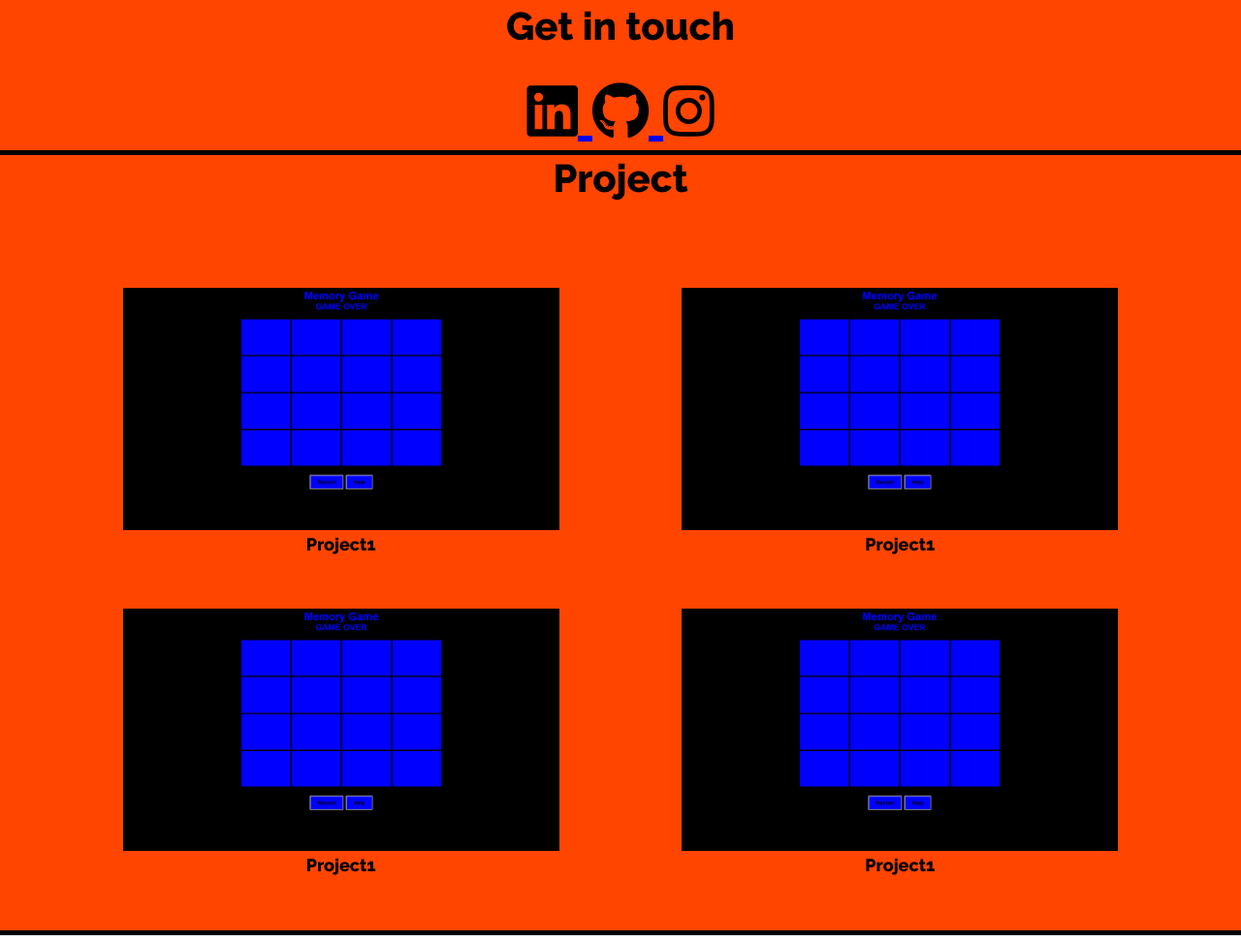
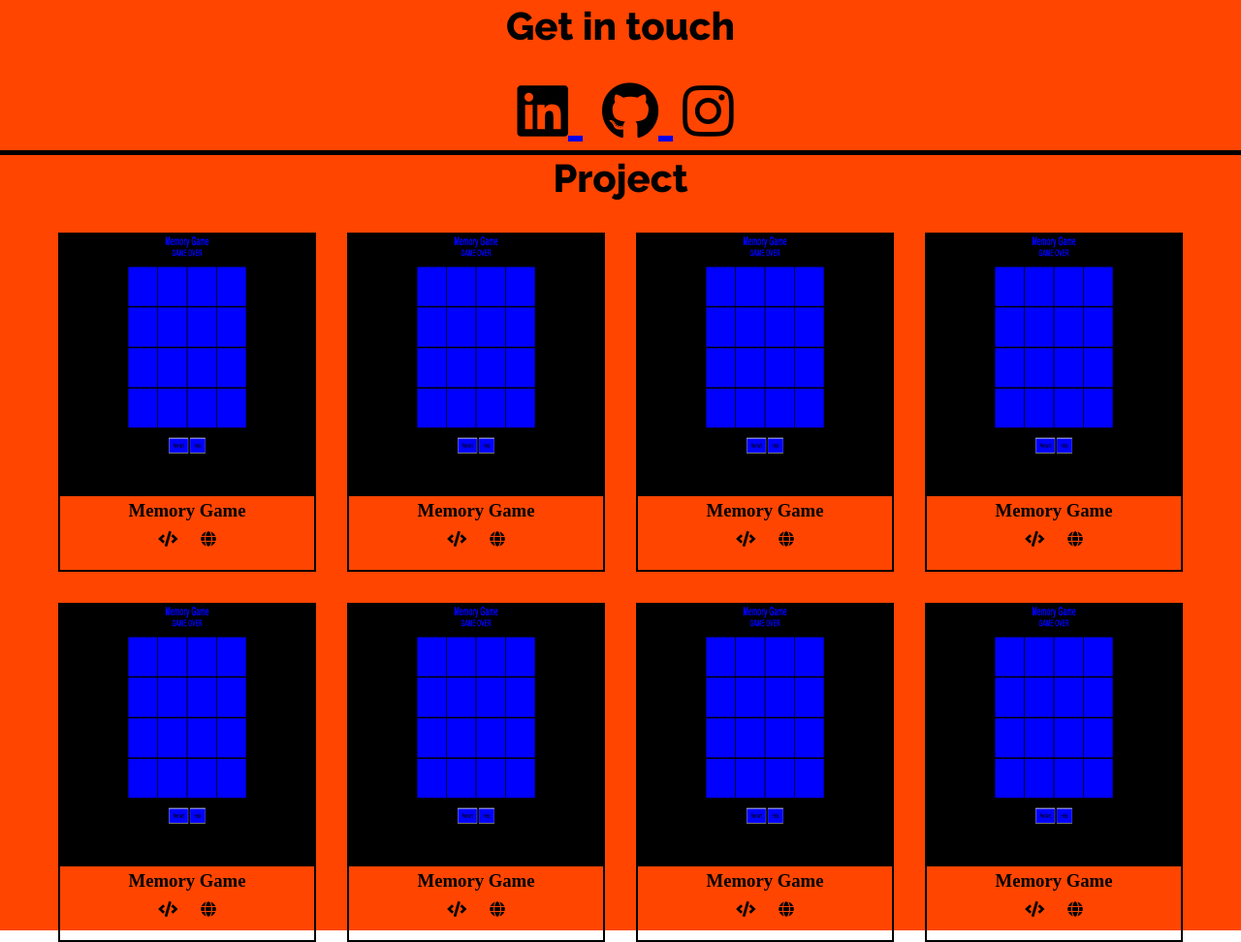
Before and after one commit to ibkibk/new-portfolio, a plain HTML site: page index.html in a window 1280 px wide. Shown: the part 1445-2417 px from the top of the page at 97% size. Drawn offline with Linux system fonts and the light colour scheme.

Commit message:
project section fixed

```diff
--- a/index.html
+++ b/index.html
@@ -1,14 +1,20 @@
 <!DOCTYPE html>
 <html lang="en">
-
   <head>
-    <meta charset="UTF-8">
-    <meta name="viewport" content="width=device-width, initial-scale=1.0">
-    <meta http-equiv="X-UA-Compatible" content="ie=edge">
-    <link rel="stylesheet" href="https://use.fontawesome.com/releases/v5.6.3/css/all.css"
-        integrity="sha384-UHRtZLI+pbxtHCWp1t77Bi1L4ZtiqrqD80Kn4Z8NTSRyMA2Fd33n5dQ8lWUE00s/" crossorigin="anonymous">
-    <link href="https://fonts.googleapis.com/css?family=Raleway:800|Roboto+Slab" rel="stylesheet">
-    <link rel="stylesheet" href="main.css">
+    <meta charset="UTF-8" />
+    <meta name="viewport" content="width=device-width, initial-scale=1.0" />
+    <meta http-equiv="X-UA-Compatible" content="ie=edge" />
+    <link
+      rel="stylesheet"
+      href="https://use.fontawesome.com/releases/v5.6.3/css/all.css"
+      integrity="sha384-UHRtZLI+pbxtHCWp1t77Bi1L4ZtiqrqD80Kn4Z8NTSRyMA2Fd33n5dQ8lWUE00s/"
+      crossorigin="anonymous"
+    />
+    <link
+      href="https://fonts.googleapis.com/css?family=Raleway:800|Roboto+Slab"
+      rel="stylesheet"
+    />
+    <link rel="stylesheet" href="main.css" />
     <title>Document</title>
   </head>
 
@@ -28,7 +34,9 @@
         =
       </div>
       <div class="header">
-            <h1>Hello I'm <span>Ibrahim Kurhan</span><br>I am a Front End Developer</h1>
+        <h1>
+          Hello I'm <span>Ibrahim Kurhan</span><br />I am a Front End Developer
+        </h1>
       </div>
     </div>
     <section class="about" id="about-target">
@@ -36,18 +44,19 @@
       <div class="next">
         <div class="textbox">
           <p>
-                    Lorem Ipsum is simply dummy text of the printing and typesetting industry.
-                    Lorem Ipsum has been the industry's standard dummy text ever since the 1500s,
-                    when an unknown printer took a galley of type and scrambled it to make a type
-                    specimen book. It has survived not only five centuries, but also the leap into
-                    electronic typesetting, remaining essentially unchanged. It was popularised in the
-                    1960s with the release of Letraset sheets containing Lorem Ipsum passages, and more
-                    recently with desktop publishing software like Aldus PageMaker including versions of
-                    Lorem Ipsum.
+            Lorem Ipsum is simply dummy text of the printing and typesetting
+            industry. Lorem Ipsum has been the industry's standard dummy text
+            ever since the 1500s, when an unknown printer took a galley of type
+            and scrambled it to make a type specimen book. It has survived not
+            only five centuries, but also the leap into electronic typesetting,
+            remaining essentially unchanged. It was popularised in the 1960s
+            with the release of Letraset sheets containing Lorem Ipsum passages,
+            and more recently with desktop publishing software like Aldus
+            PageMaker including versions of Lorem Ipsum.
           </p>
         </div>
         <div class="imgbox">
-                <img src="IMG_banner.jpg" alt="picture" class="image">
+          <img src="IMG_banner.jpg" alt="picture" class="image" />
         </div>
       </div>
       <div class="section-follow">
@@ -66,45 +75,75 @@
       </div>
     </section>
     <section class="project" id="project-target">
-
+      <h1>Project</h1>
       <div class="wrapper">
-        <h1>Project</h1>
         <div class="box one">
-          <img src="Screenshot (7).png" alt="">
-          <p>Project1</p>
+          <img src="Screenshot (7).png" />
+          <h3>Memory Game</h3>
+          <div class="code">
+            <a><i class="fas fa-code"></i></a>
+            <a><i class="fas fa-globe"></i></a>
+          </div>
         </div>
         <div class="box two">
-          <img src="Screenshot (7).png" alt="">
-          <p>Project1</p>
+          <img src="Screenshot (7).png" />
+          <h3>Memory Game</h3>
+          <div class="code">
+            <a><i class="fas fa-code"></i></a>
+            <a><i class="fas fa-globe"></i></a>
+          </div>
         </div>
         <div class="box three">
-          <img src="Screenshot (7).png" alt="">
-          <p>Project1</p>
+          <img src="Screenshot (7).png" />
+          <h3>Memory Game</h3>
+          <div class="code">
+            <a><i class="fas fa-code"></i></a>
+            <a><i class="fas fa-globe"></i></a>
+          </div>
         </div>
         <div class="box four">
-          <img src="Screenshot (7).png" alt="">
-          <p>Project1</p>
+          <img src="Screenshot (7).png" />
+          <h3>Memory Game</h3>
+          <div class="code">
+            <a><i class="fas fa-code"></i></a>
+            <a><i class="fas fa-globe"></i></a>
+          </div>
+        </div>
+        <div class="box five">
+          <img src="Screenshot (7).png" />
+          <h3>Memory Game</h3>
+          <div class="code">
+            <a><i class="fas fa-code"></i></a>
+            <a><i class="fas fa-globe"></i></a>
+          </div>
+        </div>
+        <div class="box six">
+          <img src="Screenshot (7).png" />
+          <h3>Memory Game</h3>
+          <div class="code">
+            <a><i class="fas fa-code"></i></a>
+            <a><i class="fas fa-globe"></i></a>
+          </div>
+        </div>
+        <div class="box seven">
+          <img src="Screenshot (7).png" />
+          <h3>Memory Game</h3>
+          <div class="code">
+            <a><i class="fas fa-code"></i></a>
+            <a><i class="fas fa-globe"></i></a>
+          </div>
+        </div>
+        <div class="box eight">
+          <img src="Screenshot (7).png" />
+          <h3>Memory Game</h3>
+          <div class="code">
+            <a><i class="fas fa-code"></i></a>
+            <a><i class="fas fa-globe"></i></a>
+          </div>
         </div>
       </div>
     </section>
-    <!-- <section class="project">
-      <div class="card middle">
-          <div class="front">
-             <img src="Screenshot (7).png" alt="">
-          </div>
-          <div class="back">
-              <div class="back-content middle">
-                  <h2>Description</h2>
-                  <p>text goes here</p>
-              </div>
-          </div>
-      </div>
-
-
-    </section> -->
 
     <script src="app.js"></script>
-
   </body>
-
 </html>
--- a/main.scss
+++ b/main.scss
@@ -1,6 +1,6 @@
 * {
-    padding:0;
-    margin:0;
+  padding: 0;
+  margin: 0;
   box-sizing: border-box;
 }
 html {
@@ -14,16 +14,16 @@
 
 nav {
   z-index: 10;
-    font-family:'Raleway';
-    width:100%;
-    transition:.6s;
+  font-family: "Raleway";
+  width: 100%;
+  transition: 0.6s;
   height: 100%;
 }
 .new {
   border-bottom: 5px solid black;
 }
 
-  .menu-btn{
+.menu-btn {
   display: none;
 }
 
@@ -39,53 +39,52 @@
 
 nav ul a {
   text-decoration: none;
-    color:white;
-    margin:32px;
-    font-size:20px;
+  color: white;
+  margin: 32px;
+  font-size: 20px;
   margin-right: 40px;
   text-transform: uppercase;
 }
 
 nav ul li a::after {
-  content: '';
+  content: "";
   display: block;
   width: 0;
   height: 3px;
   border-radius: 30%;
   margin-top: 5px;
   background: white;
-  transition: widht .3s;
+  transition: widht 0.3s;
 }
 
 nav ul li a:hover:after {
   width: 100%;
-   transition: width .3s;
+  transition: width 0.3s;
 }
 
 .header {
-    height:88vh;
+  height: 88vh;
   display: flex;
   align-items: center;
   justify-content: flex-end;
   justify-content: left;
   background-color: orangered;
-
 }
 
 h1 {
   font-family: "Raleway";
   text-align: center;
-    color:black;
-    font-size:40px;
+  color: black;
+  font-size: 40px;
 }
 
 .section-follow {
   display: flex;
-    height:25vh;
+  height: 25vh;
   align-items: center;
   justify-content: center;
   flex-direction: column;
-    background-color:orangered;
+  background-color: orangered;
   border-bottom: 5px solid black;
 }
 
@@ -94,29 +93,27 @@ nav ul li a:hover:after {
   display: flex;
   justify-content: space-between;
 
-    li{
+  li {
     color: black;
   }
-
 }
 
-  @media(max-width:578px) {
-
+@media (max-width: 578px) {
   nav {
     display: flex;
     position: fixed;
-      height:100vh;
-      transform:scaleY(0) translateY(1200px);
-      background:rgba(255, 255, 255, 0.8);
-      transition:1s;
+    height: 100vh;
+    transform: scaleY(0) translateY(1200px);
+    background: rgba(255, 255, 255, 0.8);
+    transition: 1s;
   }
 
   nav.active {
-      transform:scaleY(1) translateY(0px);
+    transform: scaleY(1) translateY(0px);
   }
 
   nav ul {
-      margin:0 auto;
+    margin: 0 auto;
     align-items: center;
     flex-direction: column;
     justify-content: center;
@@ -128,40 +125,40 @@ nav ul li a:hover:after {
   }
 
   nav li a {
-      font-size:20px;
+    font-size: 20px;
     position: relative;
     color: black;
   }
 
   nav ul li a:hover:after {
     width: 100%;
-      transition: width .3s;
+    transition: width 0.3s;
     background-color: black;
-
   }
 
   .menu-btn {
-      z-index:10;
-      color:#474747;
-      display:block;
+    z-index: 10;
+    color: #474747;
+    display: block;
     position: fixed;
-      right:16px; top: 16px;
-      font-size:64px;
-      transition:0.7s;
-      font-family:'Roboto Slab';
+    right: 16px;
+    top: 16px;
+    font-size: 64px;
+    transition: 0.7s;
+    font-family: "Roboto Slab";
     cursor: pointer;
-      transform:rotate(0deg);
+    transform: rotate(0deg);
   }
 
   .menu-btn.active {
-      transform:rotate(45deg);
+    transform: rotate(45deg);
   }
-
 }
 h1 {
   height: 10vh;
 }
-  .about{
+//About section
+.about {
   height: 100vh;
   display: grid;
   justify-content: space-between;
@@ -169,6 +166,7 @@ nav ul li a:hover:after {
   background-color: orangered;
   // border-bottom: 2px solid black;
 }
+
 .image {
   border-radius: 10%;
   border: 5px solid black;
@@ -204,7 +202,7 @@ nav ul li a:hover:after {
   }
 }
 
-  @media(max-width:578px) {
+@media (max-width: 578px) {
   .next {
     display: flex;
     flex-direction: column;
@@ -217,122 +215,68 @@ nav ul li a:hover:after {
       text-align: center;
     }
   }
-      h1{
+  h1 {
     height: 5vh;
   }
 
   .section-follow .follow-me:after {
     height: 20vh;
   }
-      .social-media{
+  .social-media {
     display: flex;
-
+  }
 }
 
-
+//Project section
+.project {
+  background-color: orangered;
+  height: 100vh;
+  h1 {
+    text-align: center;
+  }
+}
+.wrapper {
+  display: grid;
+  grid-template-columns: 1fr 1fr 1fr 1fr;
+  grid-gap: 2em;
+  /* justify-content: space-between; */
+  align-items: center;
+  padding-left: 60px;
+  padding-right: 60px;
+}
+.box {
+  border: 2px solid black;
+  height: 350px;
+  width: 100%;
+  img {
+    height: 270px;
+    width: 100%;
+  }
+  h3 {
+    margin: 0;
+    text-align: center;
+  }
+}
+.box:hover {
+  box-shadow: 10px 10px 50px black;
+  cursor: pointer;
 }
 
+.code {
+  text-align: center;
+  margin: 10px;
+}
+a {
+  margin-left: 10px;
+  margin-right: 10px;
+}
+
+@media (max-width: 630px) {
   .project {
-    display: flex;
-    background-color: orangered;
-    border-bottom: 5px solid black;
-
-    // justify-content: space-evenly;
-    // flex-wrap: wrap;
+    height: 100%;
   }
   .wrapper {
-    display: flex;
-    justify-content: space-evenly;
-    flex-wrap: wrap;
-    height: 100vh;
-  }
-
-  .box img {
-    height: 250px;
-    width: 450px;
-    border: 2px solid black;
-
-  }
-  .wrapper h1 {
-    width: 100%;
-    font-family: "Raleway";
-
-  }
-  .box p {
-    text-align: center;
-    font-size: 18px;
-    font-weight: bold;
-    font-family: "Raleway";
-  }
-  @media(max-width:470px){
-    .box img {
-      height: 250px;
-      width: 300px;
-      border: 2px solid black;
-
+    grid-template-columns: 1fr;
+    padding: 20px;
   }
 }
-// .img {
-//   jus;
-// }
-  // .project {
-  //   background-color: #333333;
-  //   text-decoration: none;
-  //   font-family: "montserrat";
-  //   display:flex;
-  //   justify-content: center;
-  //   align-items: center;
-
-  // }
-
-  // .middle {
-  //   // position: absolute;
-  //   top: 50%;
-  //   left: 50%;
-  //   transform: translate(-50%,-50%);
-  // }
-
-  // .card {
-  //   cursor: pointer;
-  //   width: 340px;
-  //   height: 480px;
-  //   text-align: center;
-
-  // }
-
-  // .front,.back {
-  //   width: 100%;
-  //   height: 100%;
-  //   overflow: hidden;
-  //   backface-visibility: hidden;
-  //   // position: absolute;
-  //   transition: transform .6s linear;
-  // }
-  // .front img {
-  //   height: 100%;
-  //   width: 100%;
-
-  // }
-
-  // .front {
-  //   transform: perspective(600px) rotateY(0deg);
-  // }
-
-  // .back {
-  //   background-color: #f1f1f1;
-  //   transform: perspective(600px) rotateY(180deg);
-  // }
-
-  // .back-content {
-  //   color: burlywood;
-  //   text-align: center;
-  //   width: 100%;
-  // }
-
-  // .card:hover > .front{
-  //   transform: perspective(600px) rotateY(-180deg)
-  // }
-
-  // .card:hover > .back {
-  //   transform: perspective(600px) rotateY(0deg)
-  // }
```
Also changed, not shown: main.css, 1 other file. Lines whose indentation alone changed are shown as unchanged.
